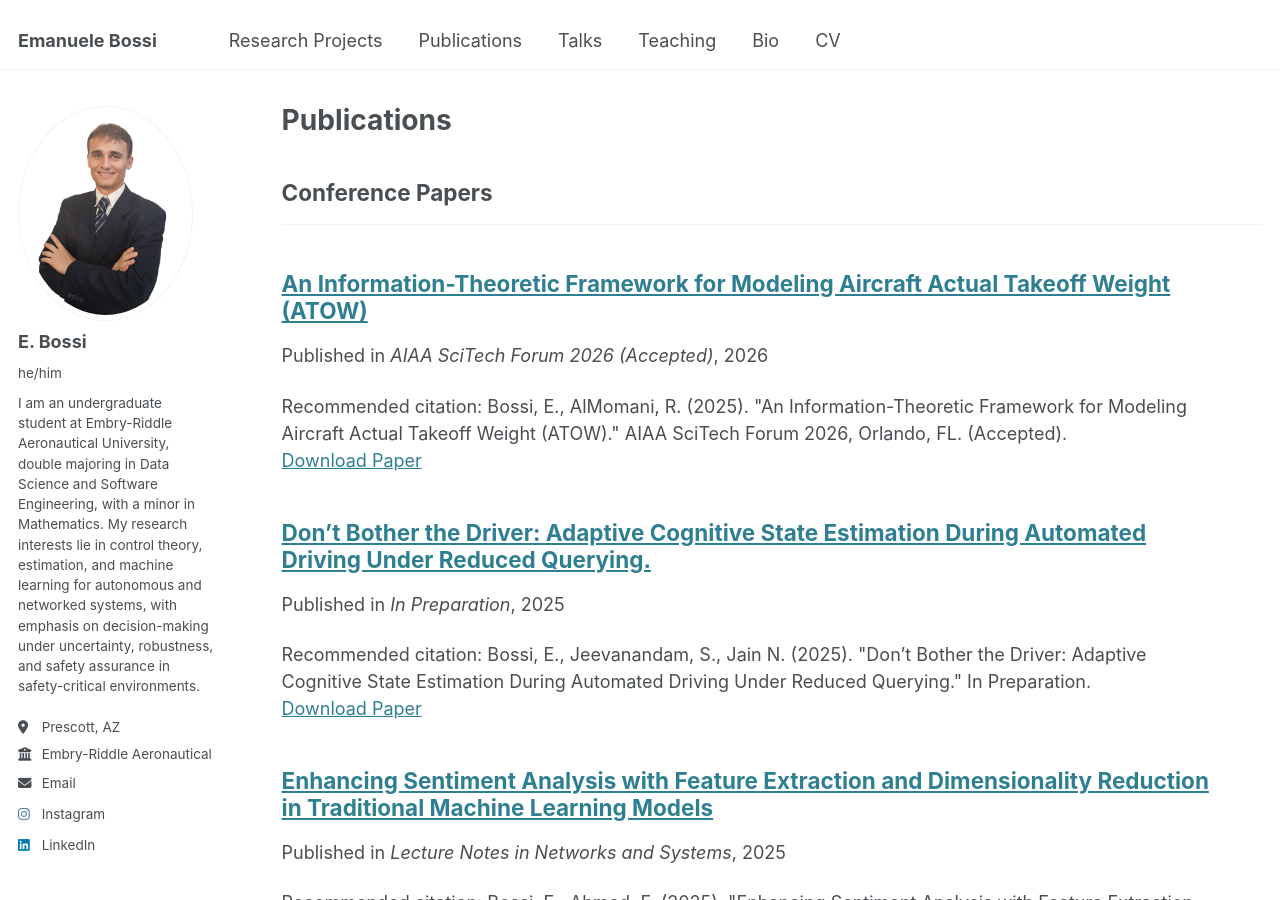
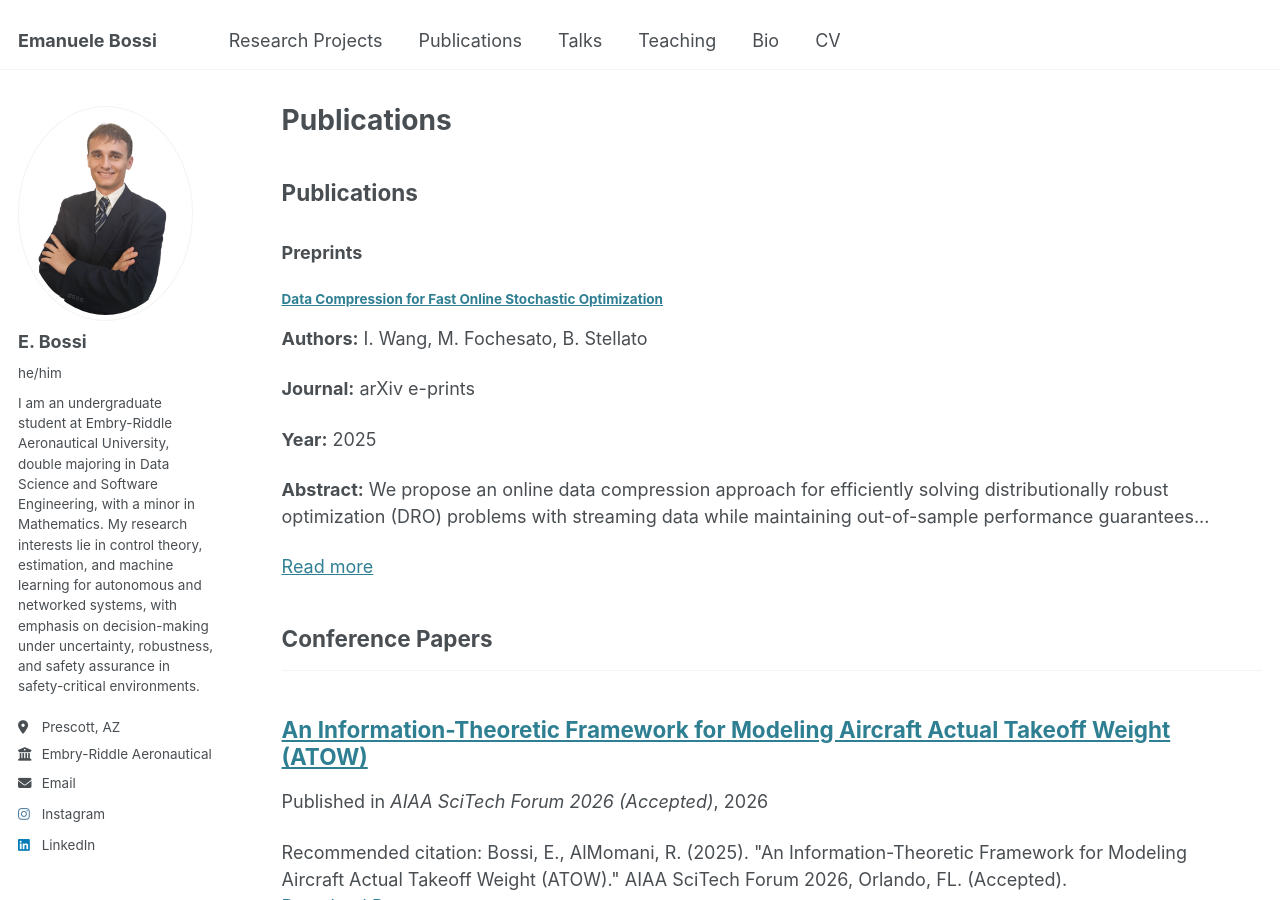
Before and after one commit to bossiemanuele/bossiemanuele.github.io, a Jekyll site: the page built from _pages/publications.html, in a window 1280 px wide and 900 px high. Built offline with Jekyll 4.4.1, drawn with Linux system fonts in a browser that asks for light colours.

Commit message:
Update publications.html

```diff
--- a/_pages/publications.html
+++ b/_pages/publications.html
@@ -4,6 +4,24 @@ title: "Publications"
 permalink: /publications/
 author_profile: true
 ---
+
+<main>
+    <section class="publications">
+      <h2>Publications</h2>
+
+      <section class="publication-category">
+        <h3>Preprints</h3>
+        <article class="publication">
+          <h4><a href="https://arxiv.org/abs/2504.08097">Data Compression for Fast Online Stochastic Optimization</a></h4>
+          <p><strong>Authors:</strong> I. Wang, M. Fochesato, B. Stellato</p>
+          <p><strong>Journal:</strong> arXiv e-prints</p>
+          <p><strong>Year:</strong> 2025</p>
+          <p><strong>Abstract:</strong> We propose an online data compression approach for efficiently solving distributionally robust optimization (DRO) problems with streaming data while maintaining out-of-sample performance guarantees...</p>
+          <p><a href="https://arxiv.org/abs/2504.08097">Read more</a></p>
+        </article>
+        <!-- Add more publications here -->
+      </section>
+</main>
 
 {% if site.author.googlescholar %}
   <div class="wordwrap">You can also find my articles on <a href="{{site.author.googlescholar}}">my Google Scholar profile</a>.</div>
```
